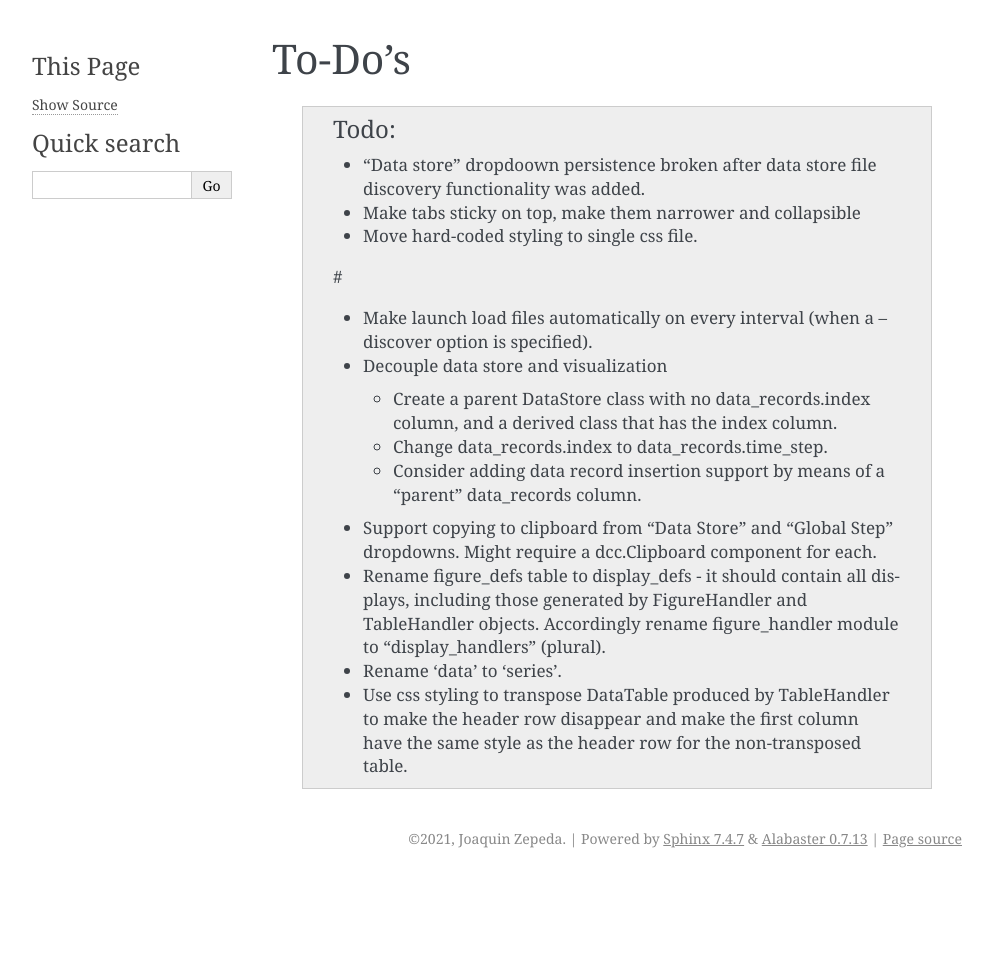
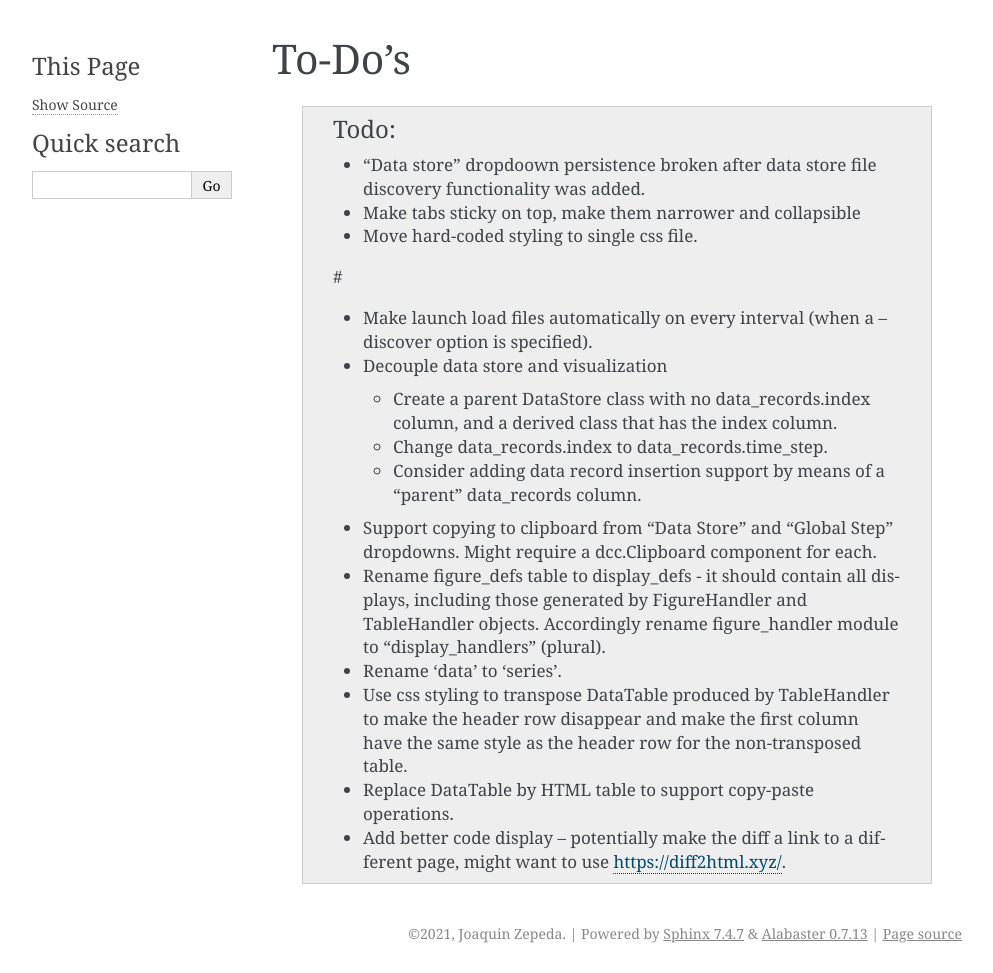
Before and after one commit to zepedaj/ploteries, a Sphinx documentation site: the page built from docs/source/content/todo.rst, in a window 1280 px wide. Shown: the whole page, without its empty margins (148-1141 px from the left). Built offline with Sphinx 7.4.7, drawn with Linux system fonts in a browser that asks for light colours; before the commit the page ends 900 px from its top, so only the background shows below that.

Commit message:
Docs, todos.

```diff
--- a/docs/source/content/todo.rst
+++ b/docs/source/content/todo.rst
@@ -26,3 +26,7 @@ To-Do's
     * Rename 'data' to 'series'.
 
     * Use css styling to transpose DataTable produced by TableHandler to make the header row disappear and make the first column have the same style as the header row for the non-transposed table.
+
+    * Replace DataTable by HTML table to support copy-paste operations.
+
+    * Add better code display -- potentially make the diff a link to a different page, might want to use https://diff2html.xyz/.
```
